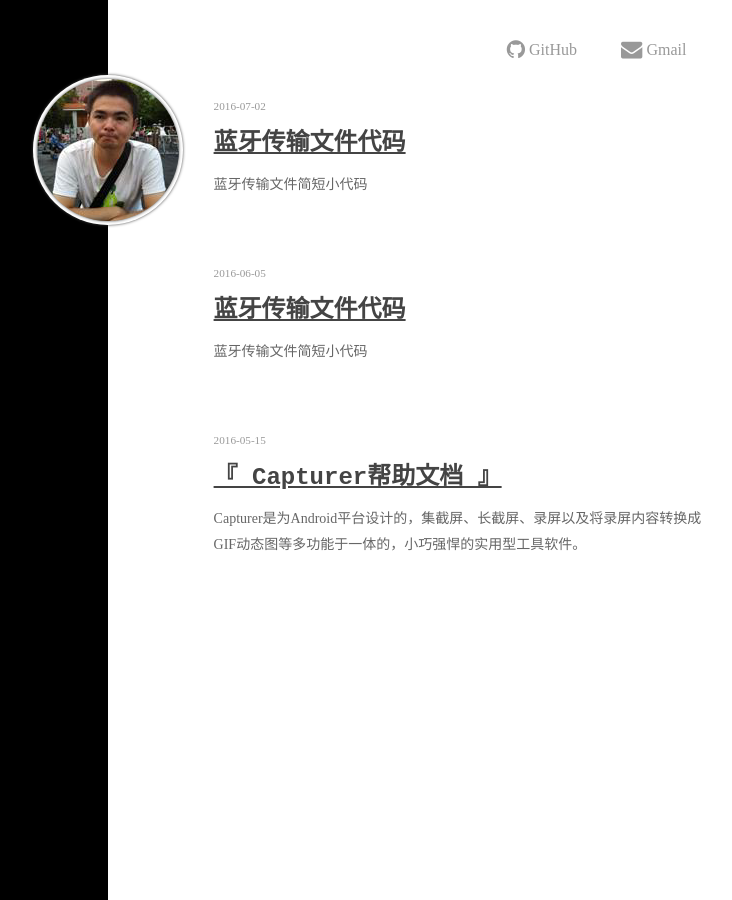
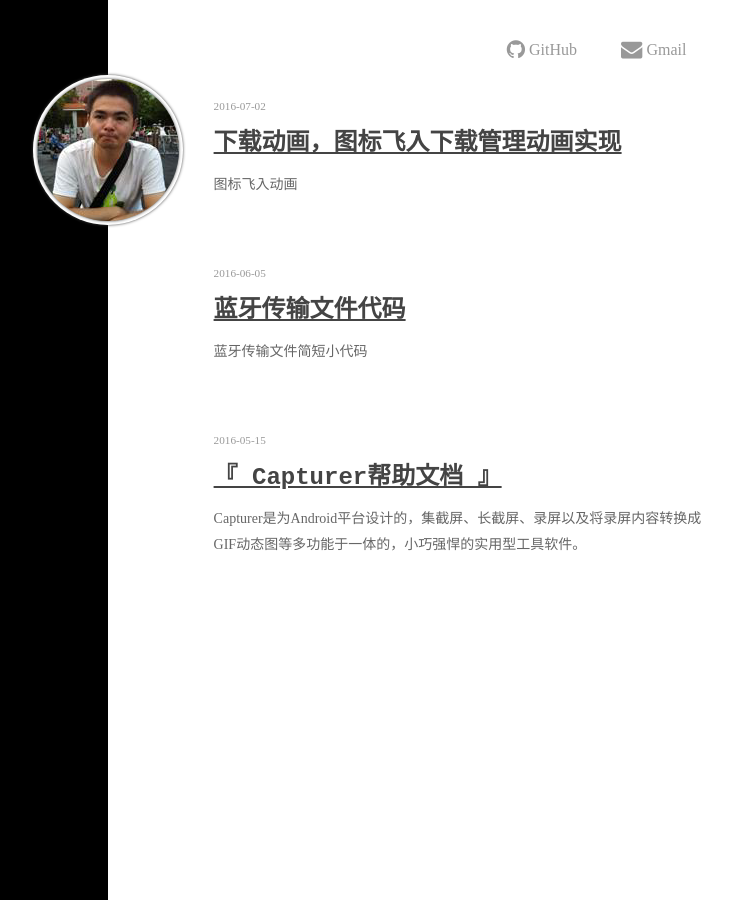
Before and after one commit to way1989/way1989.github.io, a Jekyll site: the page built from index.html, in a window 1280 px wide. Shown: the whole page, without its empty margins (276-1008 px from the left). Built offline with Jekyll 4.4.1, drawn with Linux system fonts in a browser that asks for light colours; the list of posts is cut into pages by our own code.

Commit message:
modify title

````diff
--- a/_posts/help/2016-07-02-Animation.md
+++ b/_posts/help/2016-07-02-Animation.md
@@ -2,8 +2,8 @@
 category: books-2016
 published: true
 layout: post
-title: 蓝牙传输文件代码
-description: 蓝牙传输文件简短小代码
+title: 下载动画，图标飞入下载管理动画实现
+description: 图标飞入动画
 ---
 
 ```
````
